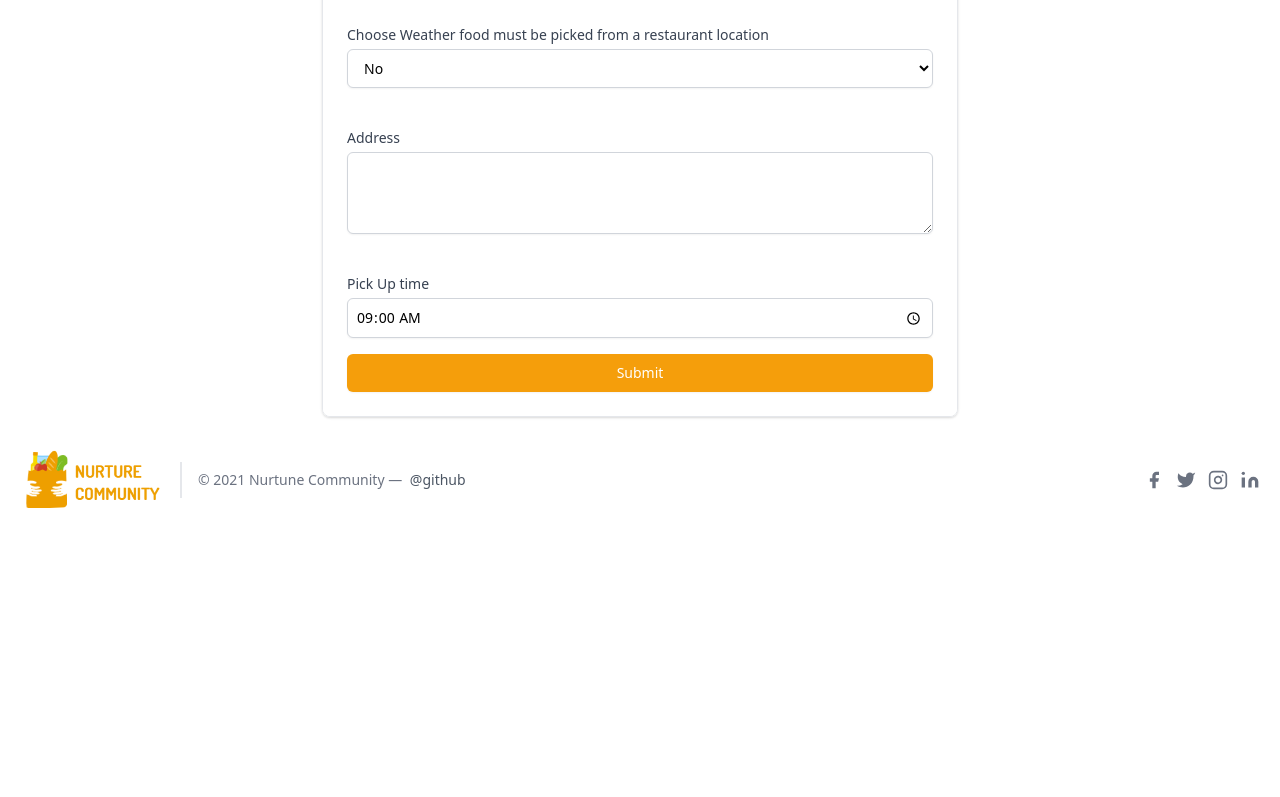
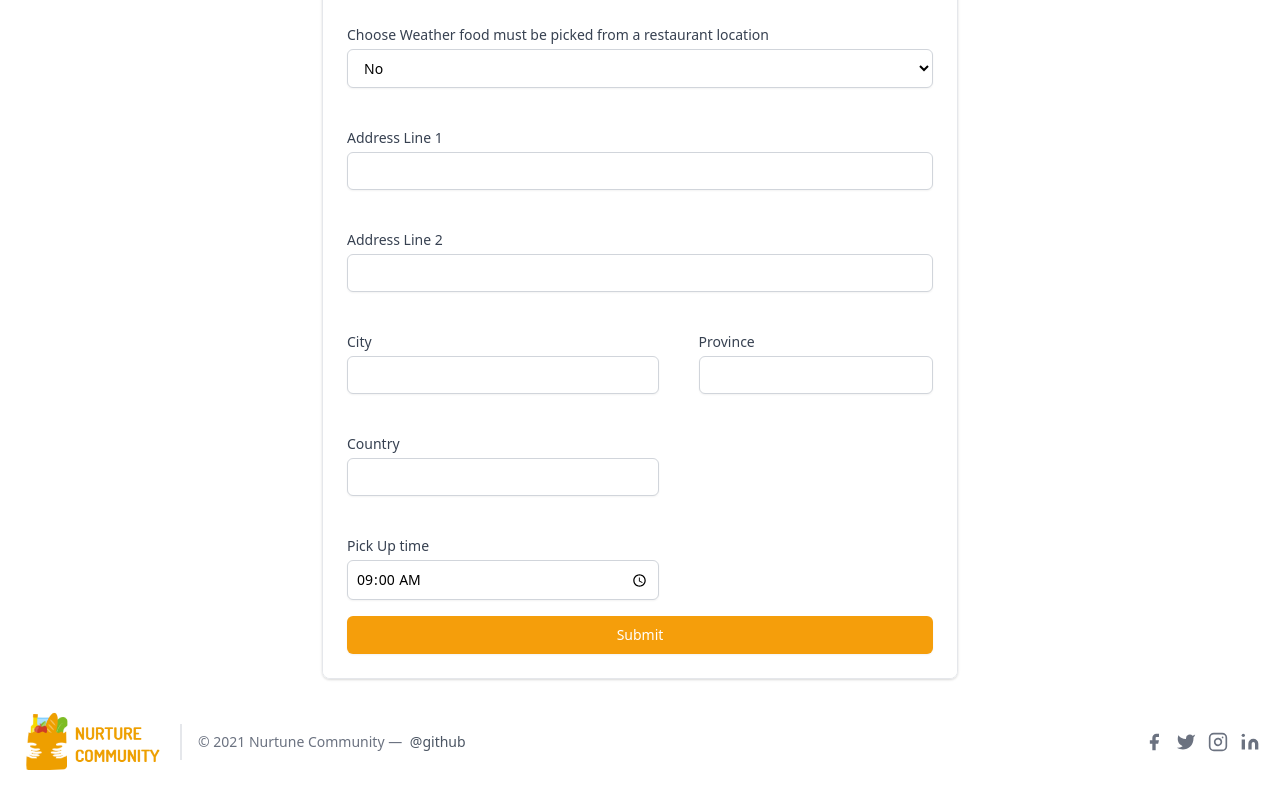
Before and after one commit to Anubha-31/Nurture-Community, a Vue app: page /post in a window 1280 px wide. Shown: the part 635-1432 px from the top of the page. Before the commit the page ends 1178 px from the top, so only its background shows below. Built offline with nearby package versions, Linux system fonts and the light colour scheme.

Commit message:
address line changes

```diff
--- a/src/views/AddPost.vue
+++ b/src/views/AddPost.vue
@@ -147,22 +147,22 @@
                   </select>
                 </div>
 
-                <div class="col-span-6">
+                <div class="col-span-6" v-if="food.locationChange === 'No'">
                   <label
-                    v-if="food.locationChange === 'No'"
-                    for="address"
+                    for="address1"
                     class="block text-sm font-medium text-gray-700"
-                    >Address</label
+                    >Address Line 1</label
                   >
-                  <textarea
-                    name="address"
-                    id="address"
+                  <input
+                    type="text"
+                    name="address1"
+                    id="address1"
                     cols="30"
-                    v-if="food.locationChange === 'No'"
-                    v-model="food.address"
+                    v-model="food.address1"
                     rows="4"
                     class="
                       mt-1
+                      p-2
                       focus:ring-indigo-500
                       focus:border-indigo-500
                       block
@@ -172,10 +172,120 @@
                       border border-gray-300
                       rounded-md
                     "
-                  ></textarea>
+                  />
                 </div>
 
-                <div class="col-span-6">
+                <div class="col-span-6" v-if="food.locationChange === 'No'">
+                  <label
+                    for="address2"
+                    class="block text-sm font-medium text-gray-700"
+                    >Address Line 2</label
+                  >
+                  <input
+                    type="text"
+                    name="address2"
+                    id="address2"
+                    cols="30"
+                    v-model="food.address2"
+                    rows="4"
+                    class="
+                      mt-1
+                      p-2
+                      focus:ring-indigo-500
+                      focus:border-indigo-500
+                      block
+                      w-full
+                      shadow-sm
+                      sm:text-sm
+                      border border-gray-300
+                      rounded-md
+                    "
+                  />
+                </div>
+
+                <div class="col-span-3" v-if="food.locationChange === 'No'">
+                  <label
+                    for="city"
+                    class="block text-sm font-medium text-gray-700"
+                    >City</label
+                  >
+                  <input
+                    type="text"
+                    name="city"
+                    id="city"
+                    cols="30"
+                    v-model="food.city"
+                    rows="4"
+                    class="
+                      mt-1
+                      p-2
+                      focus:ring-indigo-500
+                      focus:border-indigo-500
+                      block
+                      w-full
+                      shadow-sm
+                      sm:text-sm
+                      border border-gray-300
+                      rounded-md
+                    "
+                  />
+                </div>
+                <div class="col-span-6 sm:col-span-3" v-if="food.locationChange === 'No'">
+                  <label
+                    for="province"
+                    class="block text-sm font-medium text-gray-700"
+                    >Province</label
+                  >
+                  <input
+                    type="text"
+                    name="province"
+                    id="province"
+                    cols="30"
+                    v-model="food.province"
+                    rows="4"
+                    class="
+                      mt-1
+                      p-2
+                      focus:ring-indigo-500
+                      focus:border-indigo-500
+                      block
+                      w-full
+                      shadow-sm
+                      sm:text-sm
+                      border border-gray-300
+                      rounded-md
+                    "
+                  />
+                </div>
+                <div class="col-span-3" v-if="food.locationChange === 'No'">
+                  <label
+                    for="country"
+                    class="block text-sm font-medium text-gray-700"
+                    >Country</label
+                  >
+                  <input
+                    type="text"
+                    name="country"
+                    id="country"
+                    cols="30"
+                    v-model="food.country"
+                    rows="4"
+                    class="
+                      mt-1
+                      p-2
+                      focus:ring-indigo-500
+                      focus:border-indigo-500
+                      block
+                      w-full
+                      shadow-sm
+                      sm:text-sm
+                      border border-gray-300
+                      rounded-md
+                    "
+                  />
+                </div>
+                <br>
+                <div class="col-span-3">
                   <label
                     for="pick_up_time"
                     class="block text-sm font-medium text-gray-700"
@@ -222,9 +332,8 @@
 <script>
 import Header from "@/components/Header.vue";
 import Footer from "@/components/Footer.vue";
-import axios from "axios"
-import {path} from './settings.js'
-
+import axios from "axios";
+import { path } from "./settings.js";
 
 export default {
   name: "AddPost",
@@ -236,11 +345,15 @@ export default {
         uploadedPicture: "",
         numberofPackets: "",
         locationChange: "No",
-        address: "",
+        address1: "",
+        address2: "",
+        city:"",
+        province:"",
+        country:"",
         pickupTime: "09:00",
       },
       formData: null,
-    }
+    };
   },
   created() {
     this.formData = new FormData();
@@ -249,21 +362,21 @@ export default {
     formSubmit: function() {
       this.formData = new FormData();
       this.formData.append("model", JSON.stringify(this.food));
-      this.formData.append("uploadedPicture", this.food.uploadedPicture)
+      this.formData.append("uploadedPicture", this.food.uploadedPicture);
       axios.defaults.withCredentials = true;
       axios({
-          url: path+'/addFoodDetails',
-          method: 'POST',
-          data: this.formData,
-          headers: {
-            Accept: 'application/json',
-            'Content-type': `multipart/form-data;boundary=--`,
-          }
-        }).then(
+        url: path + "/addFoodDetails",
+        method: "POST",
+        data: this.formData,
+        headers: {
+          Accept: "application/json",
+          "Content-type": `multipart/form-data;boundary=--`,
+        },
+      }).then(
         (response) => {
           console.log(response);
-          if(response.status === 200) {
-            alert("Post Added!")
+          if (response.status === 200) {
+            alert("Post Added!");
           }
         },
         (error) => {
```
